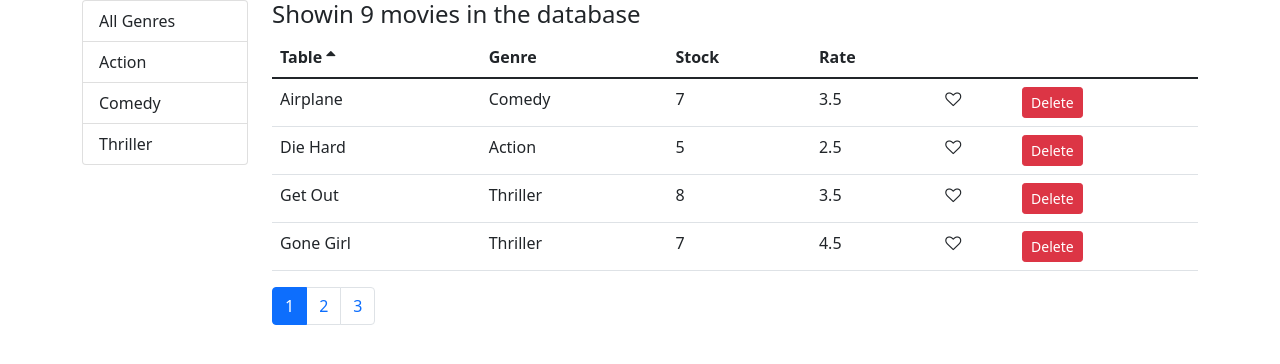
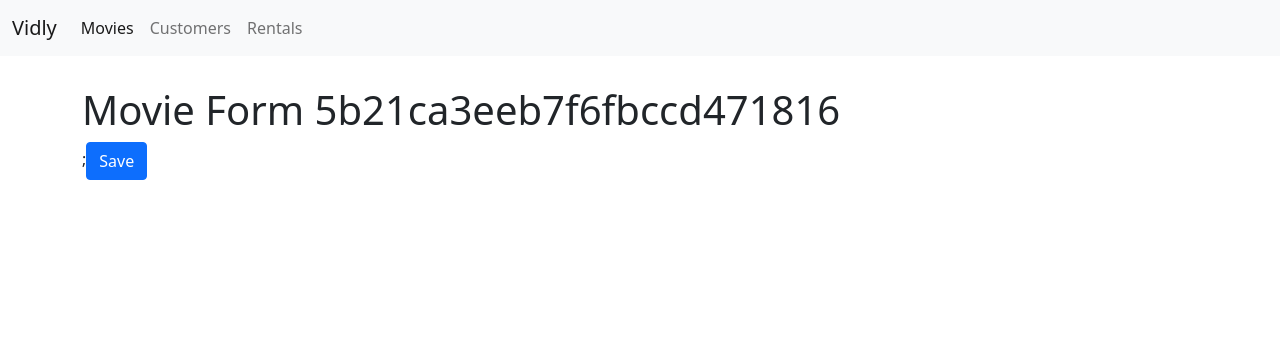
Before and after one commit to WebDevMilan/ReactMovieApp, a React (Create React App) app in the folder movie-app/: page /movies/5b21ca3eeb7f6fbccd471816 in a window 1280 px wide. Shown: the top 364 px of the page. Built offline with nearby package versions, Linux system fonts and the light colour scheme.

Commit message:
added a navbar and routing functionality

```diff
--- a/movie-app/package.json
+++ b/movie-app/package.json
@@ -16,6 +16,7 @@
     "prop-types": "^15.8.1",
     "react": "^18.1.0",
     "react-dom": "^18.1.0",
+    "react-router-dom": "^4.3.1",
     "react-scripts": "5.0.1",
     "web-vitals": "^2.1.4"
   },
--- a/movie-app/src/App.js
+++ b/movie-app/src/App.js
@@ -1,11 +1,28 @@
-import './App.css';
-import Movies from './components/movies';
+import "./App.css";
+import { Redirect, Route, Switch } from "react-router-dom";
+import Movies from "./components/movies";
+import Customers from "./components/customers";
+import Rentals from "./components/rentals";
+import NotFound from "./components/notFound";
+import NavBar from './components/navBar';
+import MovieForm from './components/movieForm';
 
 function App() {
   return (
-    <main className='container'>
-      <Movies/>
+    <>
+    <NavBar/>
+    <main className="container">
+      <Switch>
+        <Route path="/movies/:id" component={MovieForm}></Route>
+        <Route path="/movies" component={Movies}></Route>
+        <Route path="/customers" component={Customers}></Route>
+        <Route path="/rentals" component={Rentals}></Route>
+        <Route path="/not-found" component={NotFound}></Route>
+        <Redirect from="/" exact to="/movies" />
+        <Redirect to="/not-found" />
+      </Switch>
     </main>
+    </>
   );
 }
 
--- a/movie-app/src/components/common/moviesTable.jsx
+++ b/movie-app/src/components/common/moviesTable.jsx
@@ -1,10 +1,17 @@
 import React, { Component } from "react";
+import { Link } from "react-router-dom";
 import Table from "./table";
 import Like from "./like";
 
 class MoviesTable extends Component {
   columns = [
-    { path: "title", lable: "Table" },
+    {
+      path: "title",
+      lable: "Table",
+      content: (movie) => (
+        <Link to={`/movies/${movie._id}`}>{movie.title}</Link>
+      ),
+    },
     { path: "genre.name", lable: "Genre" },
     { path: "numberInStock", lable: "Stock" },
     { path: "dailyRentalRate", lable: "Rate" },
--- /dev/null
+++ b/movie-app/src/components/customers.jsx
@@ -0,0 +1,7 @@
+import React from "react";
+
+const Customers = () => {
+  return <h1>Customers</h1>;
+};
+
+export default Customers;
--- /dev/null
+++ b/movie-app/src/components/movieForm.jsx
@@ -0,0 +1,17 @@
+import React from "react";
+
+const MovieForm = ({ match, history }) => {
+  return (
+    <div>
+      <h1>Movie Form {match.params.id}</h1>;
+      <button
+        className="btn btn-primary"
+        onClick={() => history.push("/movies")}
+      >
+        Save
+      </button>
+    </div>
+  );
+};
+
+export default MovieForm;
--- /dev/null
+++ b/movie-app/src/components/navBar.jsx
@@ -0,0 +1,46 @@
+import React from "react";
+import { NavLink, Link } from "react-router-dom";
+
+const NavBar = () => {
+  return (
+    <nav className="navbar navbar-expand-lg navbar-light bg-light">
+      <div className="container-fluid">
+        <Link className="navbar-brand" to="/">
+          Vidly
+        </Link>
+        <button
+          className="navbar-toggler"
+          type="button"
+          data-bs-toggle="collapse"
+          data-bs-target="#navbarNav"
+          aria-controls="navbarNav"
+          aria-expanded="false"
+          aria-label="Toggle navigation"
+        >
+          <span className="navbar-toggler-icon"></span>
+        </button>
+        <div className="collapse navbar-collapse" id="navbarNav">
+          <ul className="navbar-nav">
+            <li className="nav-item">
+              <NavLink className="nav-link" aria-current="page" to="/movies">
+                Movies
+              </NavLink>
+            </li>
+            <li className="nav-item">
+              <NavLink className="nav-link" to="/customers">
+                Customers
+              </NavLink>
+            </li>
+            <li className="nav-item">
+              <NavLink className="nav-link" to="/rentals">
+                Rentals
+              </NavLink>
+            </li>
+          </ul>
+        </div>
+      </div>
+    </nav>
+  );
+};
+
+export default NavBar;
--- /dev/null
+++ b/movie-app/src/components/notFound.jsx
@@ -0,0 +1,7 @@
+import React from "react";
+
+const NotFound = () => {
+  return <h1>Not Found</h1>;
+};
+
+export default NotFound;
--- /dev/null
+++ b/movie-app/src/components/rentals.jsx
@@ -0,0 +1,7 @@
+import React from "react";
+
+const Rentals = () => {
+  return <h1>Rentals</h1>;
+};
+
+export default Rentals;
--- a/movie-app/src/index.css
+++ b/movie-app/src/index.css
@@ -7,6 +7,10 @@
   -moz-osx-font-smoothing: grayscale;
 }
 
+.navbar {
+  margin-bottom: 30px;
+}
+
 code {
   font-family: source-code-pro, Menlo, Monaco, Consolas, 'Courier New',
     monospace;
```
Also changed, not shown: movie-app/src/index.js (+11 -10 lines), 1 other file (tests, documents, lock files or other folders).
